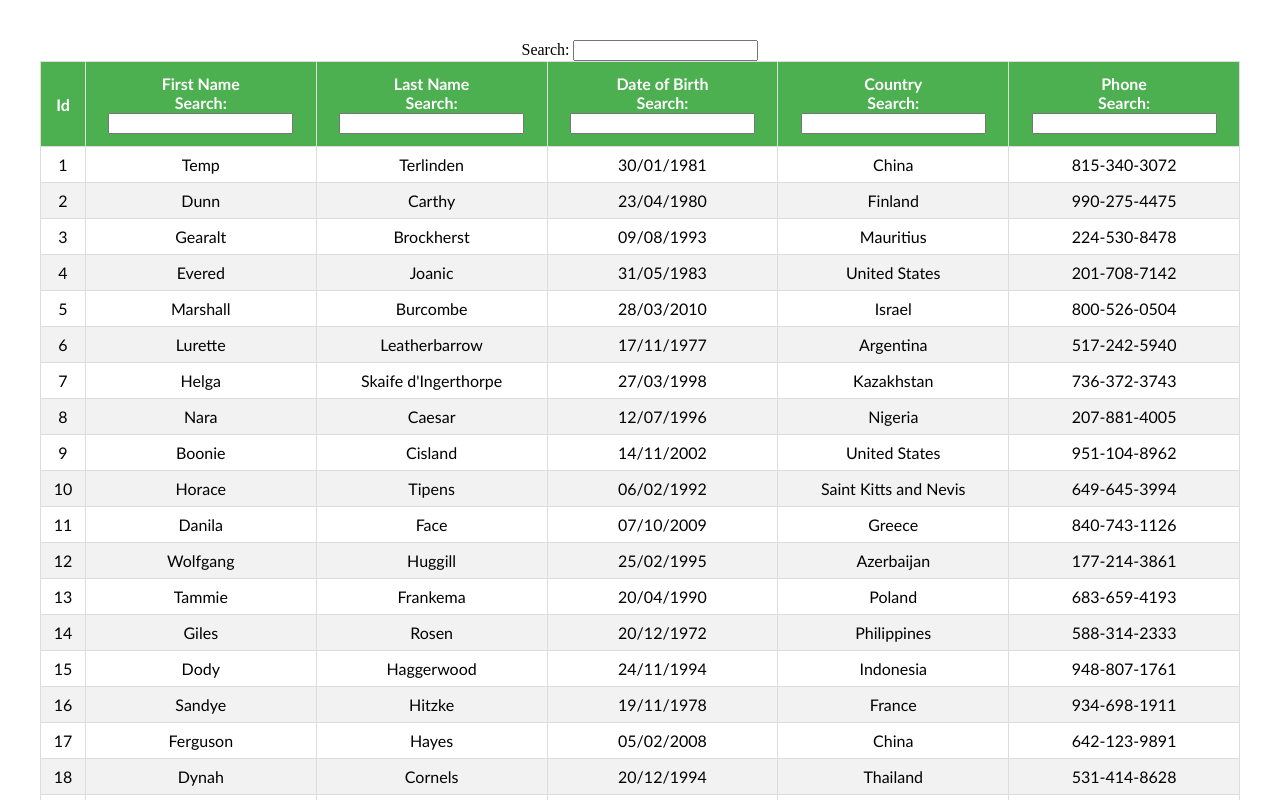
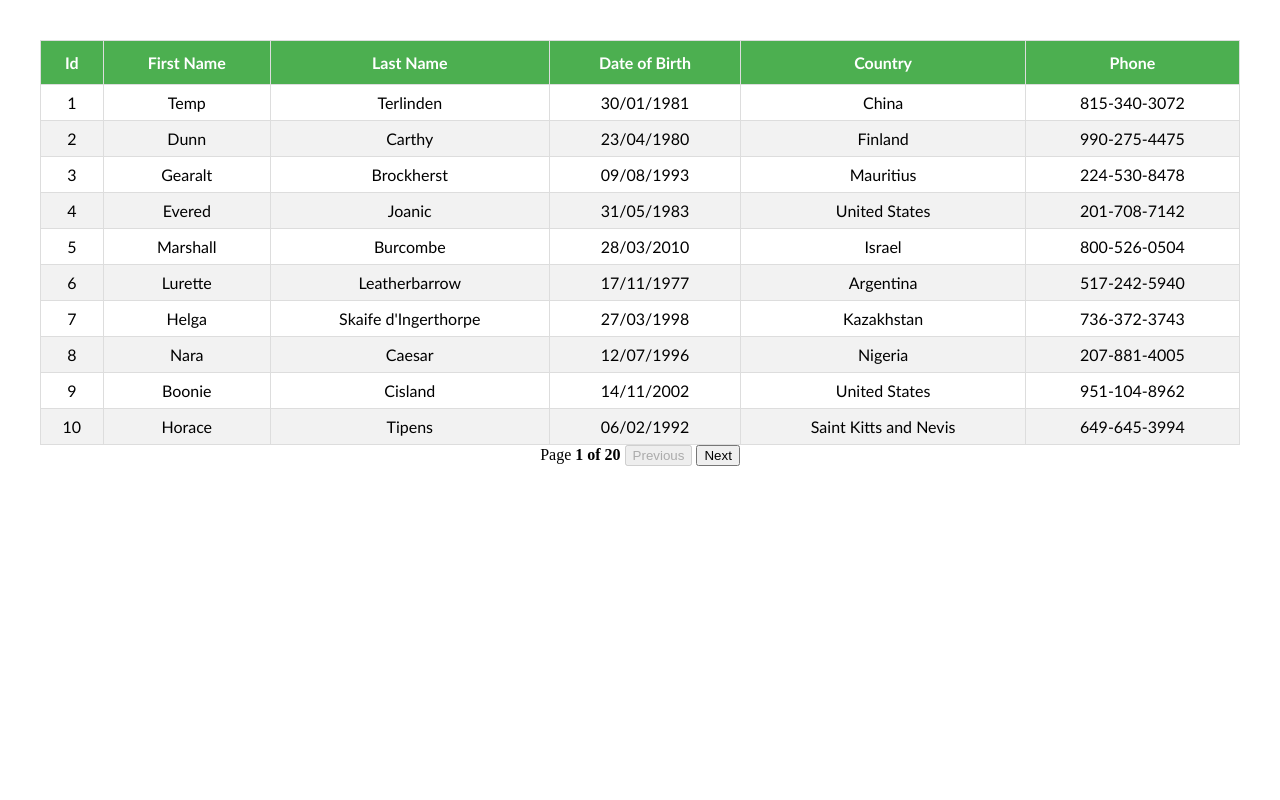
Before and after one commit to bostiog1/React-table, a React (Vite) app: page / in a window 1280 px wide. Shown: the top 800 px of the page. Built offline with nearby package versions, Linux system fonts and the light colour scheme.

Commit message:
pagination table

```diff
--- a/src/App.jsx
+++ b/src/App.jsx
@@ -3,13 +3,14 @@
 import { BasicTable } from "./components/BasicTable";
 import { SortingTable } from "./components/SortingTable";
 import { FilteringTable } from "./components/FilteringTable";
+import { PaginationTable } from "./components/PaginationTable";
 
 function App() {
   const [count, setCount] = useState(0);
 
   return (
     <div className="App">
-      <FilteringTable />
+      <PaginationTable />
     </div>
   );
 }
--- /dev/null
+++ b/src/components/PaginationTable.jsx
@@ -0,0 +1,76 @@
+import React, { useMemo } from "react";
+import { useTable, usePagination } from "react-table";
+import MOCK_DATA from "./MOCK_DATA.json";
+import { COLUMNS } from "./columns";
+import "./table.css";
+
+export const PaginationTable = () => {
+  const columns = useMemo(() => COLUMNS, []);
+  const data = useMemo(() => MOCK_DATA, []);
+
+  const {
+    getTableProps,
+    getTableBodyProps,
+    headerGroups,
+    page,
+    nextPage,
+    previousPage,
+    canNextPage,
+    canPreviousPage,
+    pageOptions,
+    state,
+    prepareRow,
+  } = useTable(
+    {
+      columns,
+      data,
+    },
+    usePagination
+  );
+
+  const { pageIndex } = state;
+
+  return (
+    <>
+      <table {...getTableProps()}>
+        <thead>
+          {headerGroups.map((headerGroup) => (
+            <tr {...headerGroup.getHeaderGroupProps()}>
+              {headerGroup.headers.map((column) => (
+                <th {...column.getHeaderProps()}>{column.render("Header")}</th>
+              ))}
+            </tr>
+          ))}
+        </thead>
+        <tbody {...getTableBodyProps()}>
+          {page.map((row) => {
+            prepareRow(row);
+            return (
+              <tr {...row.getRowProps()}>
+                {row.cells.map((cell) => {
+                  return (
+                    <td {...cell.getCellProps()}>{cell.render("Cell")}</td>
+                  );
+                })}
+              </tr>
+            );
+          })}
+        </tbody>
+      </table>
+      <div>
+        <span>
+          Page{" "}
+          <strong>
+            {pageIndex + 1} of {pageOptions.length}
+          </strong>{" "}
+        </span>
+        <button onClick={() => previousPage()} disabled={!canPreviousPage}>
+          Previous
+        </button>{" "}
+        <button onClick={() => nextPage()} disabled={!canNextPage}>
+          Next
+        </button>
+      </div>
+    </>
+  );
+};
```
